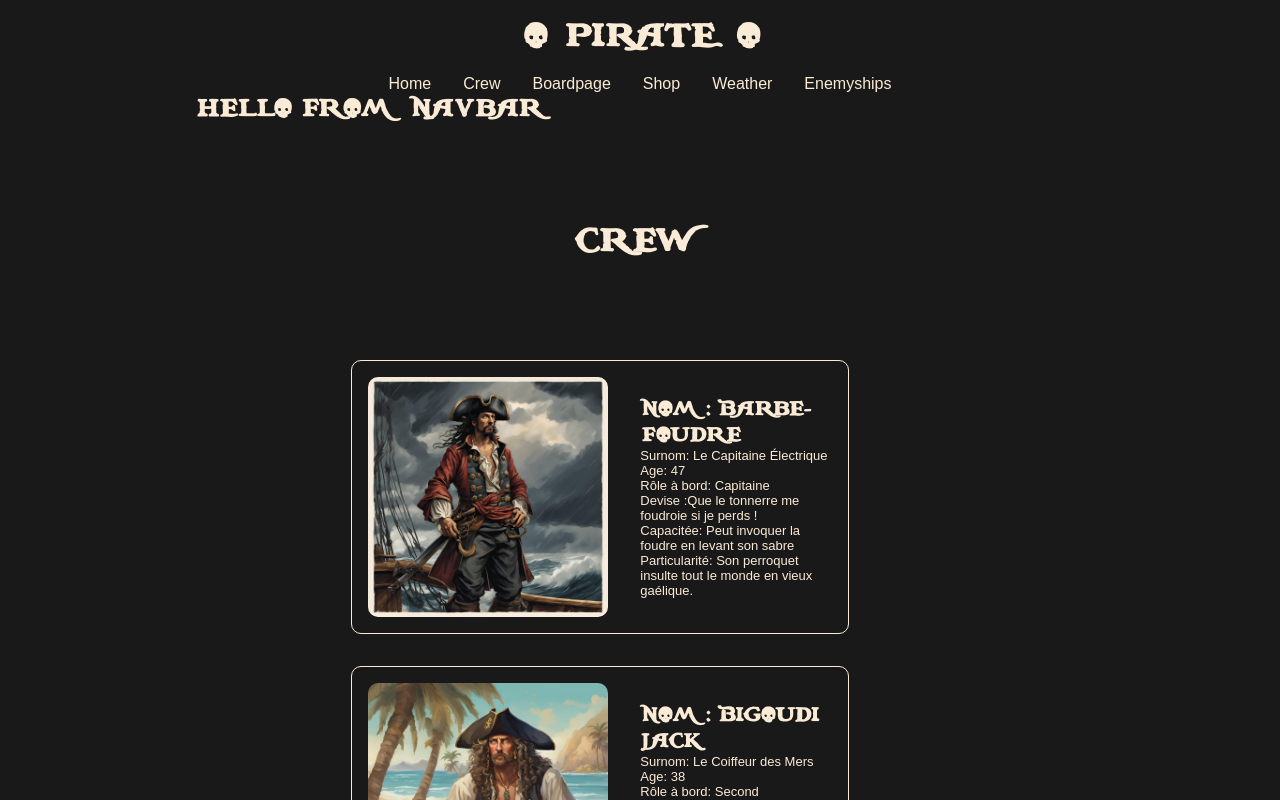
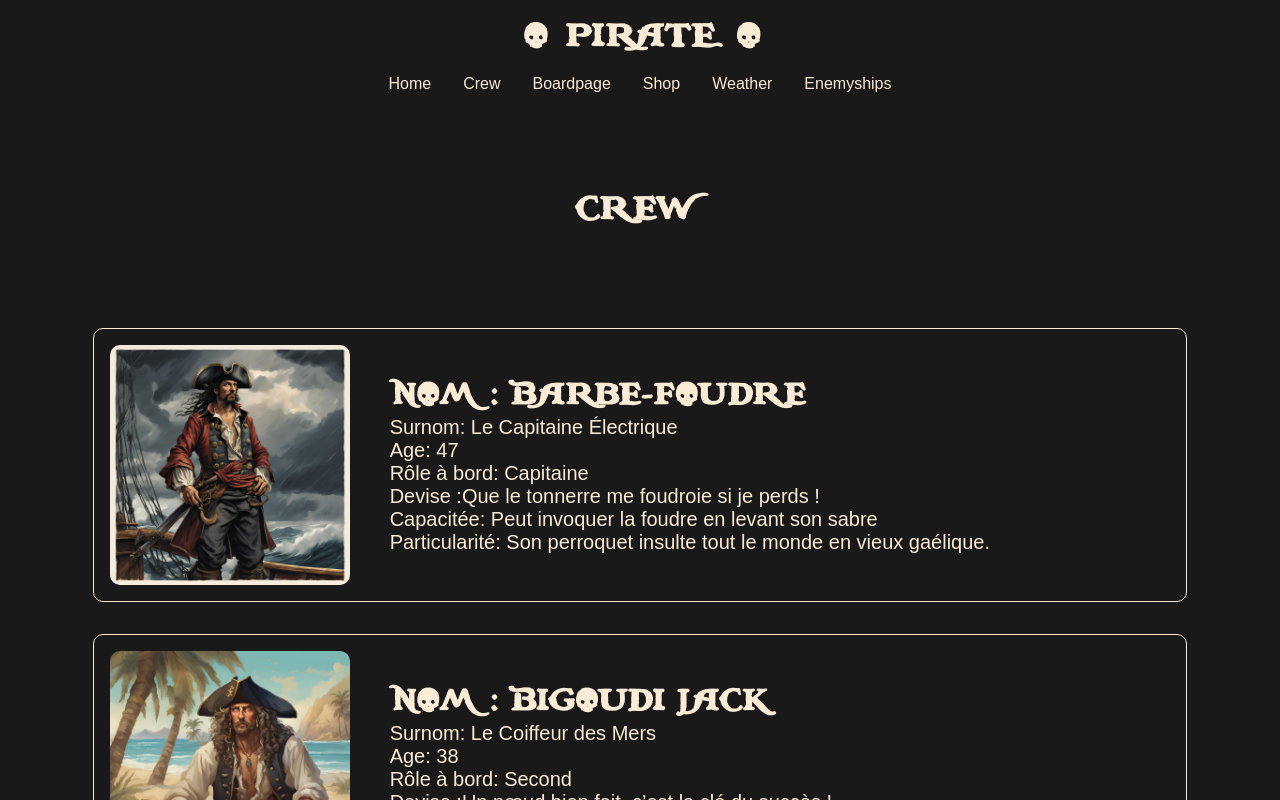
Before and after one commit to Clarelle974/Hackaton1, a React (Vite) app in the folder client/: page /crew in a window 1280 px wide. Shown: the top 800 px of the page. Built offline with nearby package versions, Linux system fonts and the light colour scheme; a web font is replaced by a local one.

Commit message:
fix some bugs

```diff
--- a/client/src/App.tsx
+++ b/client/src/App.tsx
@@ -2,7 +2,6 @@ import { useEffect } from "react";
 import { Outlet, useLocation } from "react-router-dom";
 import Footer from "./components/Footer";
 import Header from "./components/Header";
-import Navbar from "./components/Navbar";
 import Homepage from "./pages/Homepage";
 
 import "./App.css";
@@ -32,7 +31,7 @@ function App() {
       ) : (
         <div className="menucomponents">
           <Header />
-          <Navbar />
+
           <main>
             <Outlet />
           </main>
--- a/client/src/styles/EnemiesMap.css
+++ b/client/src/styles/EnemiesMap.css
@@ -3,7 +3,7 @@
   height: 100vh;
   color: antiquewhite;
   background-size: cover;
-  justify-content: flex-end;
+  justify-content: flex-start;
   align-items: center;
   flex-wrap: wrap;
 }
--- a/client/src/styles/Weather.css
+++ b/client/src/styles/Weather.css
@@ -15,12 +15,15 @@ body {
   align-items: center;
   width: 80%;
   max-width: 600px;
-  background: rgba(0, 0, 0, 0.7);
+
   padding: 20px;
   border-radius: 10px;
-  box-shadow: 0px 4px 10px rgba(0, 0, 0, 0.3);
+
+  margin-left: 9rem;
+  margin-top: 5rem;
 }
 
 .elfsight-app-a7a09335-1dfb-4d76-ae45-d79db2151f34 {
   width: 100%;
+  margin-left: 8rem;
 }
--- a/client/src/styles/crewcard.css
+++ b/client/src/styles/crewcard.css
@@ -7,6 +7,8 @@
   flex-direction: column;
   font-size: small;
   color: antiquewhite;
+  padding: 0.5rem;
+  font-size: 20px;
 }
 .crew-card {
   display: flex;
@@ -15,7 +17,6 @@
   align-items: center;
   padding: 1rem;
   border-radius: 10px;
-  margin-right: 5rem;
 }
 
 .allcrewcards {
@@ -24,7 +25,7 @@
   margin: 0 auto;
   gap: 2rem;
   margin-bottom: 4rem;
-  max-width: 65%;
+  min-width: 70%;
 }
 .crew {
   margin: 5rem;
--- a/client/src/styles/mini-enemy-card.css
+++ b/client/src/styles/mini-enemy-card.css
@@ -2,12 +2,13 @@
   display: flex;
   width: 10rem;
   margin: 1rem auto;
-  border-radius: 0.5rem;
+  border-radius: 10px;
 
   img {
     display: block;
-    width: 9rem;
-    margin: 1rem auto;
+    width: 10rem;
+    margin: 0.5rem auto;
+    border-radius: 80px;
   }
   h2 {
     font-size: 1rem;
--- a/client/src/styles/shop.css
+++ b/client/src/styles/shop.css
@@ -4,7 +4,7 @@
   border: solid 1px;
   align-items: center;
   width: 14rem;
-  height: 30rem;
+  height: 22rem;
 }
 
 h1 {
@@ -52,7 +52,7 @@ h1 {
 .allshop {
   display: flex;
   flex-wrap: wrap;
-  gap: 4rem;
+  gap: 2rem;
   justify-content: center;
   margin: 4rem;
 }
```
